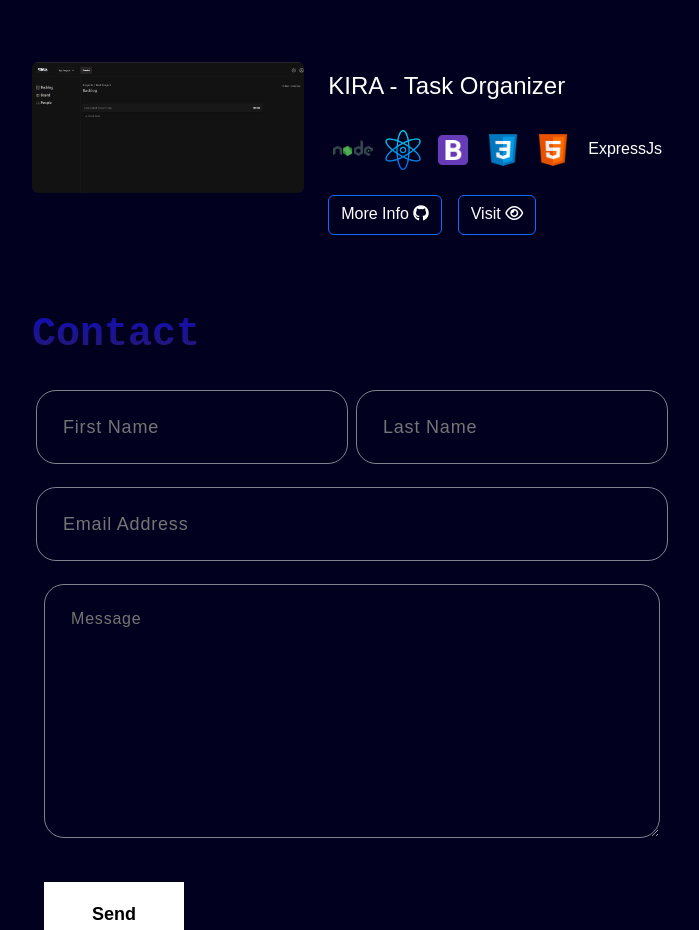
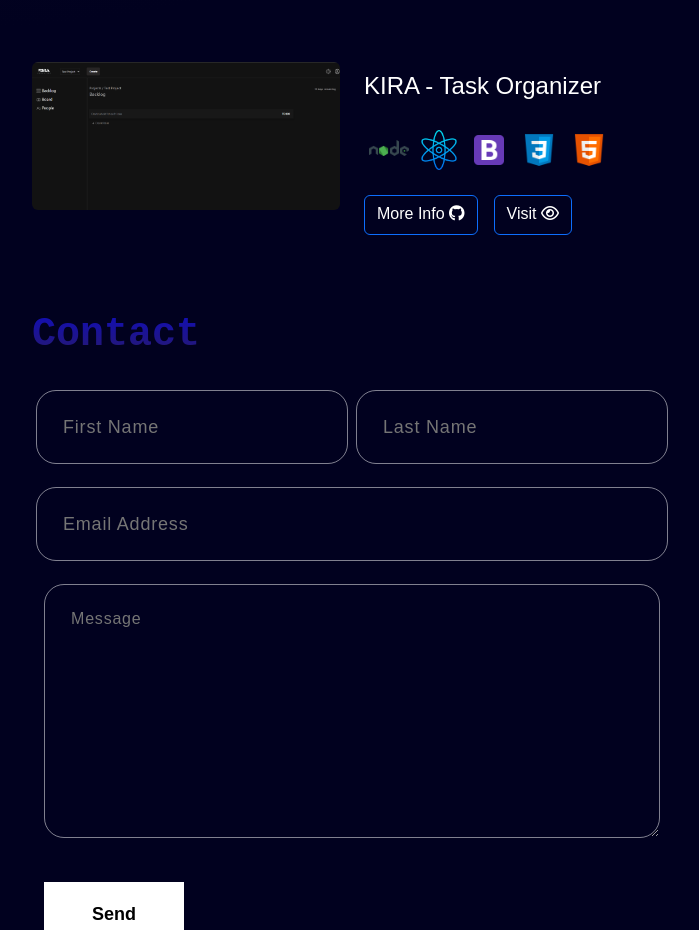
Before and after one commit to Nievas1000/Portafolio, a React (Create React App) app: page / in a window 1280 px wide. Shown: the part 3120-4050 px from the top of the page, without its empty margins (288-987 px from the left). Built offline with nearby package versions, Linux system fonts and the light colour scheme.

Commit message:
about me and readme changed

```diff
--- a/src/components/Proyects.js
+++ b/src/components/Proyects.js
@@ -96,7 +96,6 @@ const Proyectos = () => {
               <img src={bootstrap} alt="Bootstrap" />
               <img src={css} alt="CSS" />
               <img src={html} alt="HTML" />
-              <h6 className="d-flex align-items-center mt-2">ExpressJs</h6>
             </div>
             <div className="links-projects d-block d-md-flex gap-3">
               <Button variant="primary">
```
